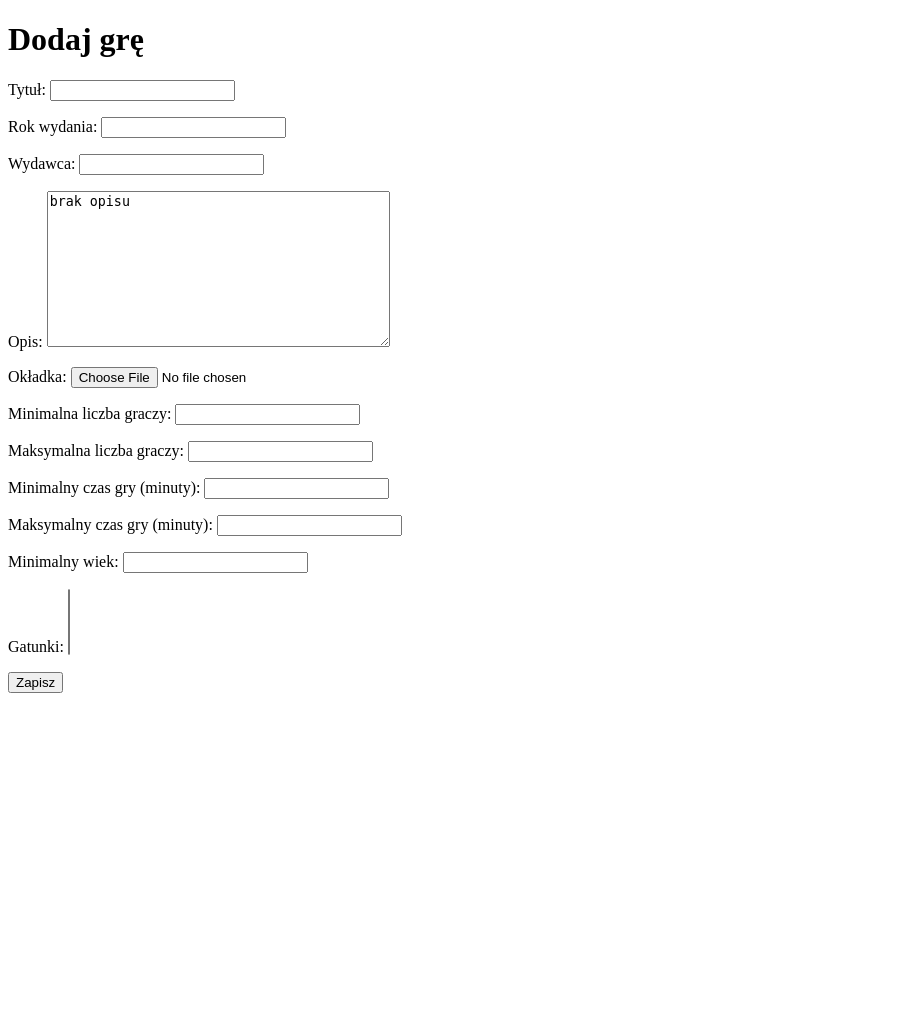
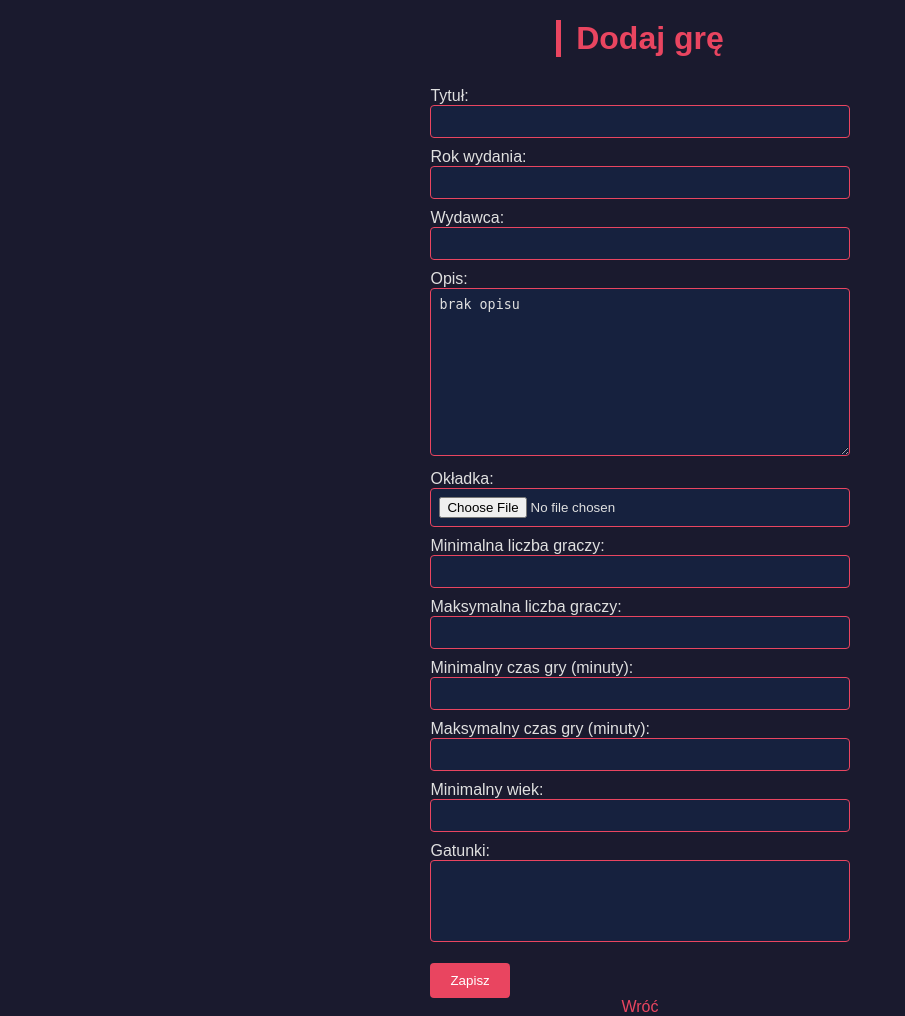
Before and after one commit to rawrqwe/django_board_game, a Django app: page /games/create/ in a window 1280 px wide. Shown: the whole page, without its empty margins (0-905 px from the left). Before the commit the page ends 693 px from the top, so only its background shows below. Run offline with Django 5.2, Linux system fonts and the light colour scheme; data that the repository does not hold is empty.

Commit message:
Add game deletion feature, style all views with CSS, and complete HTML templates

```diff
--- a/BGC/BGC/settings.py
+++ b/BGC/BGC/settings.py
@@ -120,3 +120,4 @@ USE_TZ = True
 # https://docs.djangoproject.com/en/6.0/howto/static-files/
 
 STATIC_URL = 'static/'
+STATICFILES_DIRS = [BASE_DIR / 'static']
--- /dev/null
+++ b/BGC/catalog/static/catalog/style.css
@@ -0,0 +1,115 @@
+* {
+    margin: 0;
+    padding: 0;
+    box-sizing: border-box;
+}
+
+body {
+    font-family: Arial, sans-serif;
+    background-color: #1a1a2e;
+    color: #e0e0e0;
+
+    display: flex;
+    flex-direction: column;
+    align-items: center;
+
+}
+
+nav {
+    background-color: #16213e;
+    padding: 15px 30px;
+    display: flex;
+    gap: 20px;
+}
+
+nav a {
+    color: #e94560;
+    text-decoration: none;
+    font-weight: bold;
+}
+
+nav a:hover {
+    color: #ffffff;
+}
+
+h1 {
+    color: #e94560;
+    border-left: 5px solid #e94560;
+    padding-left: 15px;
+    margin: 20px 30px;
+}
+
+h2 {
+    color: #a0a0c0;
+    margin: 10px 30px;
+}
+
+.container {
+    max-width: 900px;
+    margin: 0 auto;
+    padding: 20px;
+}
+
+table {
+    width: 100%;
+    border-collapse: collapse;
+    margin: 20px 0;
+}
+
+th {
+    background-color: #16213e;
+    color: #e94560;
+    padding: 12px;
+    text-align: left;
+}
+
+td {
+    padding: 10px 12px;
+    border-bottom: 1px solid #333;
+}
+
+tr:hover {
+    background-color: #16213e;
+}
+
+form p {
+    margin: 10px 0;
+}
+
+input, textarea, select {
+    background-color: #16213e;
+    color: #e0e0e0;
+    border: 1px solid #e94560;
+    padding: 8px;
+    border-radius: 4px;
+    width: 100%;
+}
+
+button, .btn {
+    background-color: #e94560;
+    color: white;
+    border: none;
+    padding: 10px 20px;
+    border-radius: 4px;
+    cursor: pointer;
+    margin-top: 10px;
+}
+
+button:hover {
+    background-color: #c73652;
+}
+
+a {
+    color: #e94560;
+    text-decoration: none;
+}
+
+a:hover {
+    color: #ffffff;
+}
+
+img {
+    max-width: 300px;
+    border-radius: 8px;
+    margin: 10px 0;
+}
--- a/BGC/catalog/templates/catalog/game_form.html
+++ b/BGC/catalog/templates/catalog/game_form.html
@@ -1,6 +1,8 @@
 <!DOCTYPE html>
 <html lang="pl">
 <head>
+    {% load static %}
+    <link rel="stylesheet" href="{% static 'catalog/style.css' %}">
     <meta charset="UTF-8">
     <title>Formularz Gier</title>
 </head>
@@ -11,5 +13,6 @@
         {{form.as_p}}
         <button type="submit">Zapisz</button>
     </form>
+    <p><a href="{% url 'game_main' %}">Wróć</a></p>
 </body>
 </html>
--- a/BGC/catalog/templates/catalog/game_main.html
+++ b/BGC/catalog/templates/catalog/game_main.html
@@ -1,6 +1,8 @@
 <!DOCTYPE html>
 <html lang="pl">
 <head>
+    {% load static %}
+    <link rel="stylesheet" href="{% static 'catalog/style.css' %}">
     <meta charset="UTF-8">
     <title>Głowna</title>
 </head>
--- a/BGC/catalog/urls.py
+++ b/BGC/catalog/urls.py
@@ -8,5 +8,6 @@ urlpatterns = [
     path('create/', views.game_create, name='game_create'),
     path('<int:pk>/review/', views.add_review, name='add_review'),
     path('<int:pk>/reviews/',views.game_reviews, name='game_reviews'),
+    path('<int:pk>/delete/', views.game_delete, name='game_delete'),
 
 ]
--- a/BGC/catalog/views.py
+++ b/BGC/catalog/views.py
@@ -56,3 +56,10 @@ def game_reviews(request, pk):
         'game': game,
         'reviews': reviews,
     })
+
+def game_delete(request, pk):
+    game = get_object_or_404(BoardGame, pk=pk)
+    if request.method == 'POST':
+        game.delete()
+        return redirect('game_list')
+    return render(request, 'catalog/game_confirm_delete.html', {'game': game})
```
Also changed, not shown: BGC/catalog/templates/catalog/game_confirm_delete.html (added, +18 -0 lines), BGC/catalog/templates/catalog/game_detail.html (+11 -1 lines), BGC/catalog/templates/catalog/game_list.html (+6 -2 lines), BGC/catalog/templates/catalog/game_reviews.html (added, +34 -0 lines), BGC/catalog/templates/catalog/review_form.html (+10 -2 lines).
